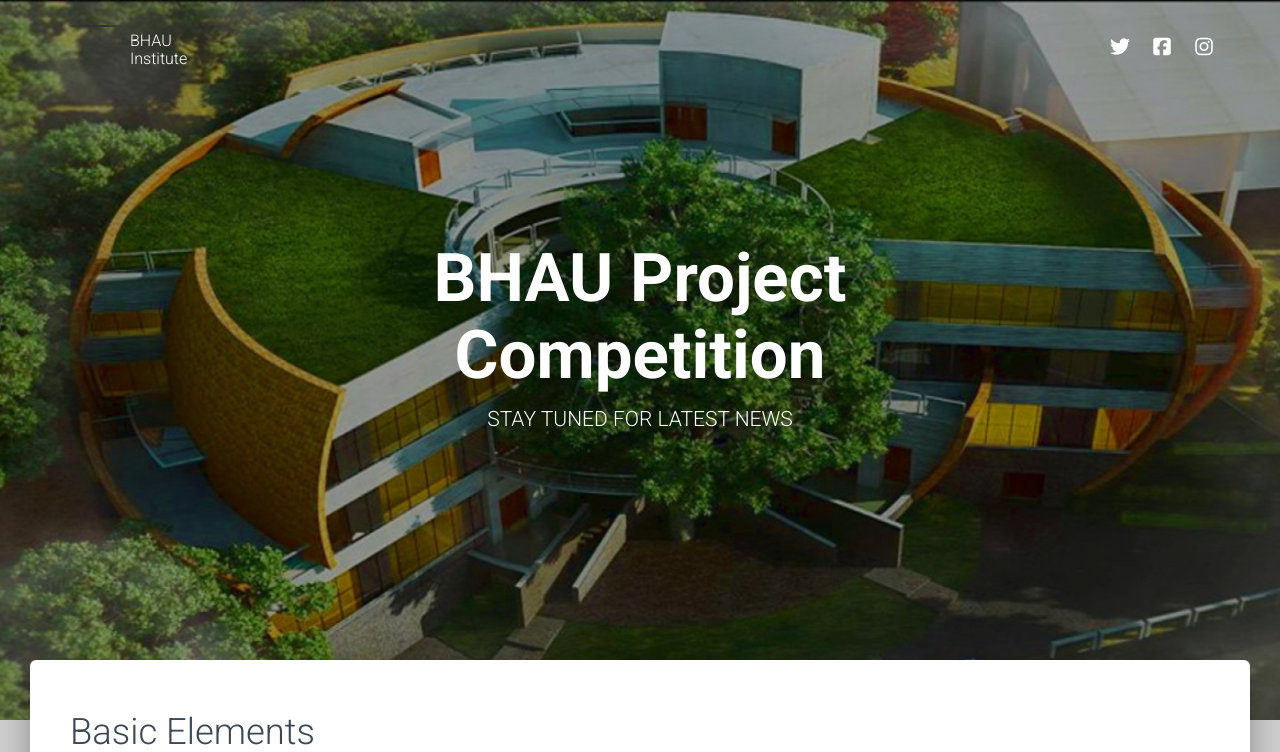
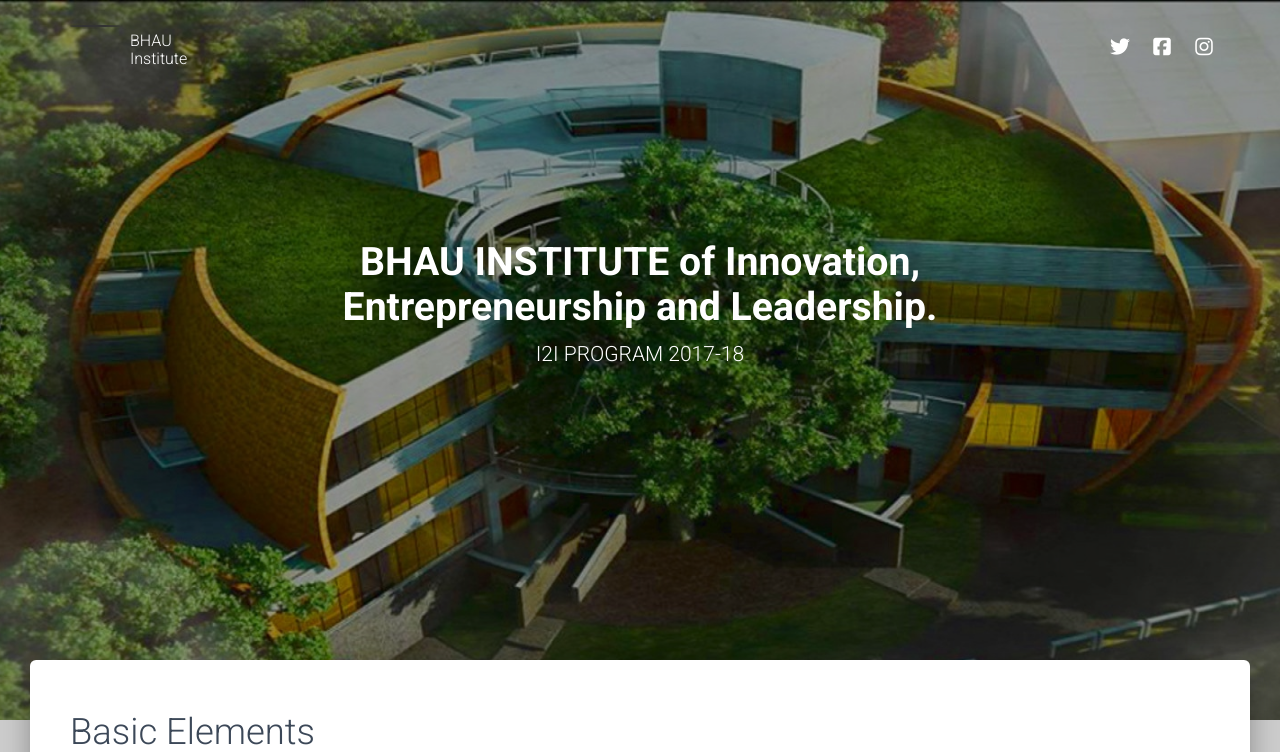
Before and after one commit to TusharAgey/bhau.github.io, a PHP site: page / in a window 1280 px wide. Shown: the top 752 px of the page. Run offline with PHP 8.4, Linux system fonts and the light colour scheme; some libraries are stand-ins or nearby versions.

Commit message:
minor changes

```diff
--- a/assets/css/material-kit.css
+++ b/assets/css/material-kit.css
@@ -3629,7 +3629,7 @@ h2.title {
   text-align: center;
 }
 .index-page .brand h1 {
-  font-size: 4.8em;
+  font-size: 2.8em;
   font-weight: 600;
 }
 .index-page .brand h3 {
--- a/index.html
+++ b/index.html
@@ -79,12 +79,11 @@
 			<div class="row">
 				<div class="col-md-8 col-md-offset-2">
 					<div class="brand">
-						<h1>BHAU Project Competition</h1>
-						<h3>Stay tuned for latest news</h3>
+						<h1>BHAU INSTITUTE of Innovation, Entrepreneurship and Leadership.</h1>
+						<h3>I2I Program 2017-18</h3>
 					</div>
 				</div>
 			</div>
-
 		</div>
 	</div>
 
```
